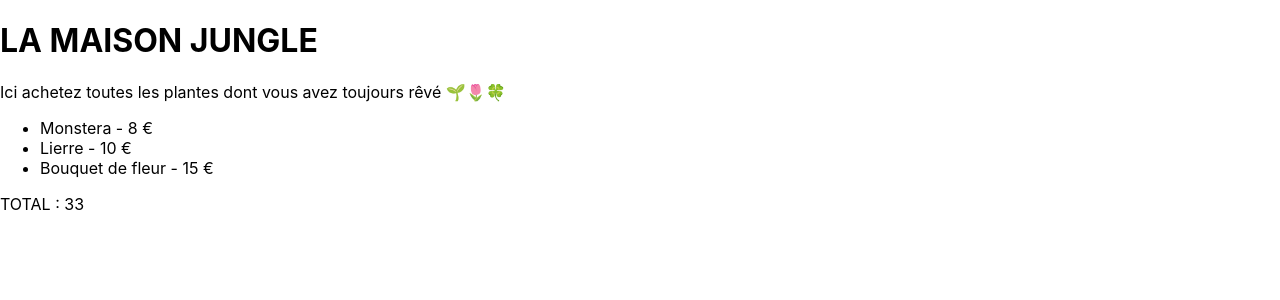
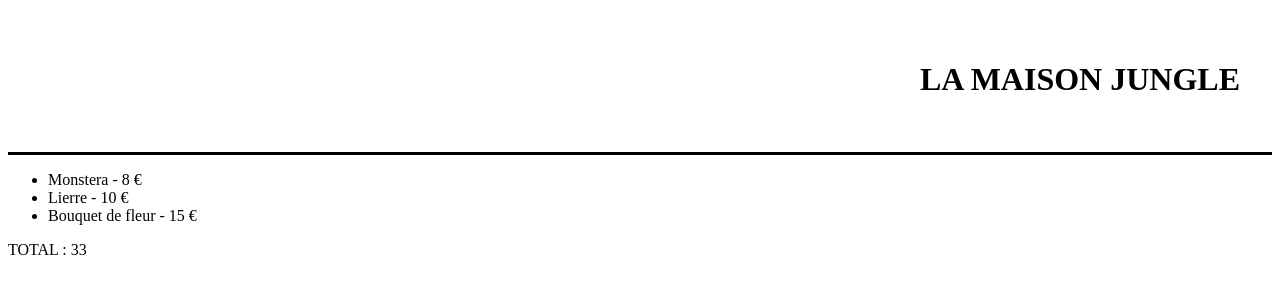
Before and after one commit to davidDC75/la-maison-jungle, a React (Create React App) app: page / in a window 1280 px wide. Shown: the top 300 px of the page. Built offline with nearby package versions, Linux system fonts and the light colour scheme.

Commit message:
On refait le tout pour bien coller au tuto. Introduction de l'utilisation de css pour un composant

```diff
--- a/src/components/App.js
+++ b/src/components/App.js
@@ -1,5 +1,3 @@
-//import logo from './logo.svg';
-//import './App.css';
 import React from 'react';
 import Banner from './Banner';
 import Cart from './Cart';
--- a/src/components/Banner.js
+++ b/src/components/Banner.js
@@ -1,12 +1,10 @@
-import Header from './Header';
-import Description from './Description';
-import Cart from './Cart';
+import '../styles/Banner.css';
 
 function Banner() {
+    const title = "La maison Jungle";
     return (
-        <div>
-            <Header />
-            <Description />
+        <div className="lmj-banner">
+            <h1>{ title.toUpperCase() }</h1>
         </div>
     );
 }
--- a/src/components/Description.js
+++ /dev/null
@@ -1,6 +0,0 @@
-function Description() {
-    const text = "Ici achetez toutes les plantes dont vous avez toujours rêvé 🌱🌷🍀";
-    return (<p>{ text }</p>);
-}
-
-export default Description;
--- a/src/components/Header.js
+++ /dev/null
@@ -1,6 +0,0 @@
-function Header() {
-    const title = "La maison Jungle";
-    return (<h1>{ title.toUpperCase() }</h1>);
-}
-
-export default Header;
--- a/src/index.js
+++ b/src/index.js
@@ -2,7 +2,7 @@
 // Ne fonctionne pas avec react version 17
 // import ReactDOM from 'react-dom/client';
 import ReactDOM from 'react-dom';
-import './index.css';
+
 import App from './components/App';
 import reportWebVitals from './reportWebVitals';
 
--- /dev/null
+++ b/src/styles/Banner.css
@@ -0,0 +1,6 @@
+.lmj-banner {
+    color: black;
+    text-align: right;
+    padding: 32px;
+    border-bottom: solid 3px black;
+}
```
Also changed, not shown: src/styles/index.css (added), 2 other files (tests, documents, lock files or other folders).
